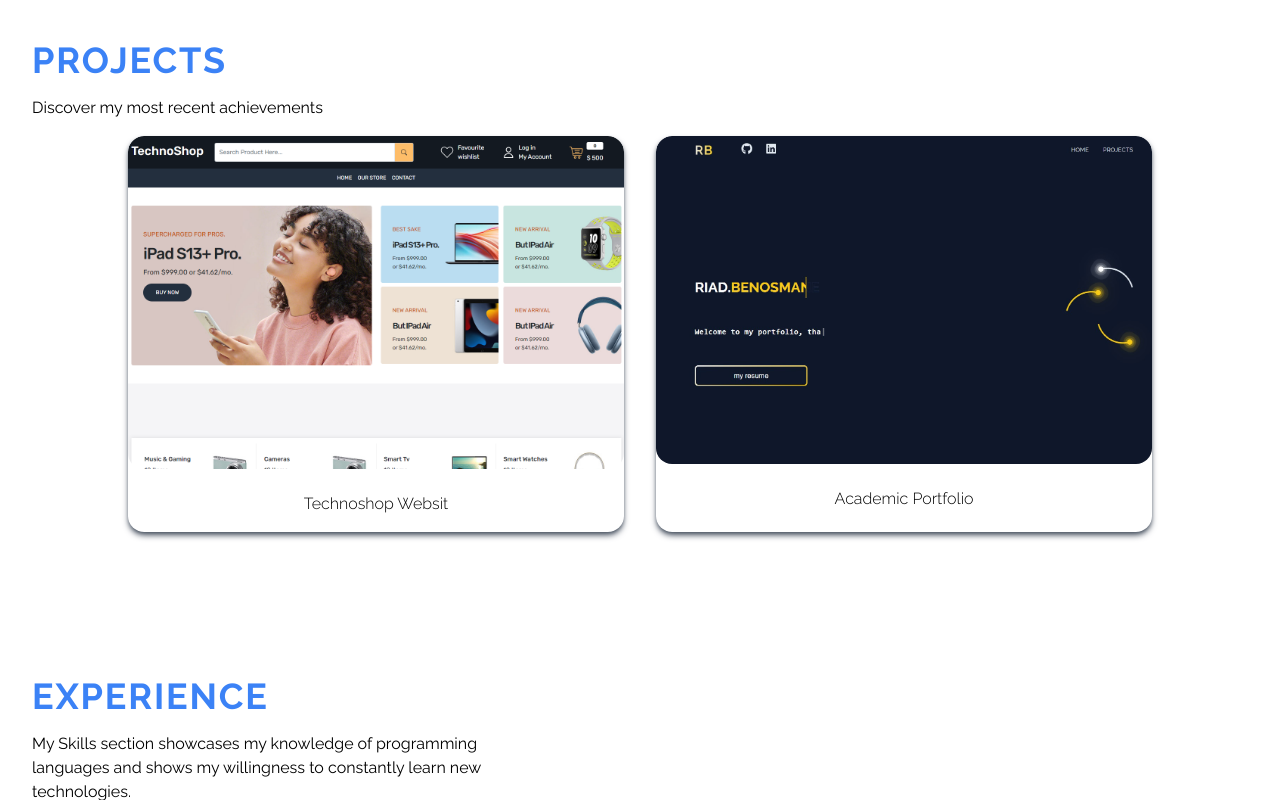
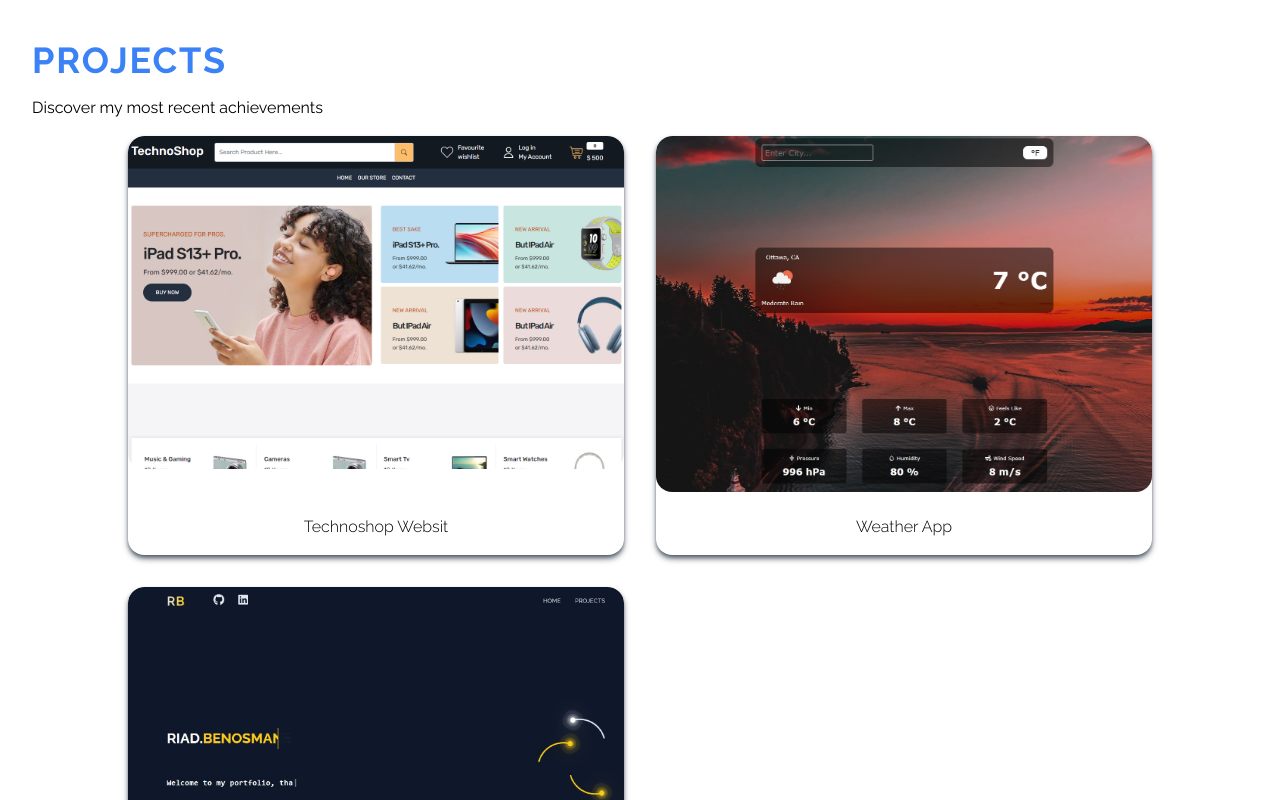
Before and after one commit to Riadbns/professionalPortfolio, a Next.js app: page / in a window 1280 px wide. Shown: the part 840-1640 px from the top of the page. Built offline with nearby package versions, Linux system fonts and the light colour scheme.

Commit message:
deployment process

```diff
--- a/components/Portfolio.jsx
+++ b/components/Portfolio.jsx
@@ -1,6 +1,7 @@
 import React from "react";
 import academique from "../public/assets/portfolio/academique.jpg";
 import technoshop from "../public/assets/portfolio/technoshop.jpg";
+import weather from '../public/assets/portfolio/weatherApp.jpg'
 import Image from "next/image";
 import Link from "next/link";
 import { FormattedMessage } from 'react-intl'
@@ -14,10 +15,17 @@ import { FormattedMessage } from 'react-intl'
     },
     {
       id: 2,
+      title: "Weather App",
+      imageSrc: weather,
+      url: "Weather-Websit",
+
+
+    },
+    {
+      id: 3,
       title: "Academic Portfolio",
       imageSrc: academique,
       url: "Academic-Portfolio",
-
     }
   ];
 const Portfolio = () => {
@@ -35,12 +43,12 @@ const Portfolio = () => {
         <div className="max-w-5xl mx-auto grid md:grid-cols-2 gap-8">
           {portfolios.map(({ id, title, imageSrc, url }) => (
             <Link key={id} href={`/portfolio/${url}`}>
-              <div  className="cursor-pointer group shadow-md shadow-gray-600 overflow-hidden rounded-2xl">
+              <div  className=" flex flex-col justify-between cursor-pointer group shadow-md shadow-gray-600 overflow-hidden rounded-2xl ">
                 <div >
                   <Image
                     src={imageSrc}
                     alt={title}
-                  className=" rounded-2xl duration-200
+                    className="rounded-2xl duration-200
                     hover:scale-110 "
                   />
                   </div>
--- a/i18n/en.json
+++ b/i18n/en.json
@@ -27,6 +27,9 @@
 
     "projet2_description":"I created an academic portfolio that shows my projects using HTML, CSS, JavaScript and Tailwind. I wanted to use the most modern technologies to build an elegant and easy to navigate website, and I chose to use Tailwind to give my site a professional and modern look. Moreover, I have designed my website with a responsive design, which means that it automatically adapts to the size of the user\u0027s screen to provide an optimal user experience on any type of device, whether it is either on desktop, tablet or smartphone.",
     "projet2_realise":"This project was carried out by Riad Benosmane",
+
+    "projet3_description":"This weather application is designed to provide real-time weather information for different countries and cities. It is created using web technologies like React, CSS, HTML, and JavaScript and uses OpenWeather API to fetch the weather data. The application's user interface is user-friendly and easy to navigate. It allows the user to search for a specific city or country to display the current weather information. The application is regularly updated to ensure the accuracy of the weather data and the availability of new features. It can be used on different devices such as desktop computers, tablets, and smartphones and offers a consistent user experience across all devices.",
+    "projet3_realise":"This project was carried out by Riad Benosmane",
 
     "cv_1":"Objective",
     "cv_2":"To obtain a Web Programmer position where I can utilize my technical skills and knowledge to contribute to the success of the organization and advance my career.",
--- a/i18n/fr.json
+++ b/i18n/fr.json
@@ -27,6 +27,10 @@
 
    "projet2_description":"J\u0027ai créé un portfolio académique qui montre mes projets en utilisant HTML, CSS, JavaScript et Tailwind. J\u0027ai voulu utiliser les technologies les plus modernes pour construire un site web élégant et facile à naviguer, et j\u0027ai choisi d\u0027utiliser Tailwind pour donner à mon site un look professionnel et moderne. De plus, j\u0027ai conçu mon site web avec un design responsive, ce qui signifie qu\u0027il s\u0027adapte automatiquement à la taille de l\u0027écran de l\u0027utilisateur pour offrir une expérience utilisateur optimale sur tout type de périphérique, que ce soit sur ordinateur de bureau, tablette ou smartphone.",
    "projet2_realise":"Ce projet a été réalisé par Riad Benosmane",
+
+   "projet3_description":"Cette application de météo est conçue pour fournir des informations en temps réel sur la météo de différents pays et villes. Elle est créée à l'aide des technologies web comme React, CSS, HTML et JavaScript et utilise l'API d'OpenWeather pour récupérer les données météorologiques. L'interface utilisateur de l'application est conviviale et facile à naviguer. Elle permet à l'utilisateur de rechercher une ville ou un pays spécifique pour afficher les informations météorologiques actuelles.L'application est régulièrement mise à jour pour garantir la précision des données météorologiques et la disponibilité de nouvelles fonctionnalités. Elle peut être utilisée sur différents appareils, tels que les ordinateurs de bureau, les tablettes et les smartphones, et offre une expérience utilisateur cohérente sur tous les dispositifs.",
+   "projet3_realise":"Ce projet a été réalisé par Riad Benosmane",
+
 
    "cv_1":"Objectif",
    "cv_2":"Obtenir un poste de Programmeur Web où je peux utiliser mes compétences techniques et mes connaissances pour contribuer au succès de l\u0027organisation et faire avancer ma carrière.",
--- a/pages/portfolio/[id].js
+++ b/pages/portfolio/[id].js
@@ -4,6 +4,7 @@ import { FaGithub } from "react-icons/fa";
 import { AiOutlineCaretRight } from "react-icons/ai";
 import Image from "next/image";
 import academique from "../../public/assets/portfolio/academique.jpg";
+import weather from '../../public/assets/portfolio/weather.jpg'
 import { BiChevronLeft } from "react-icons/bi";
 import Link from "next/link";
 import { FormattedMessage } from 'react-intl'
@@ -23,6 +24,16 @@ const portfolios = [
   },
   {
     id: 2,
+    title: "Weather App",
+    imageSrc: weather,
+    url: "Weather-Websit",
+    src:"https://newweather-app-xi.vercel.app/",
+    git:"https://github.com/Riadbns/NewweatherApp",
+    projet_description:"projet3_description",
+    projet_realise:"projet3_realise"
+  },
+  {
+    id: 3,
     title: "Academic Portfolio",
     imageSrc: academique,
     url: "Academic-Portfolio",
```
Also changed, not shown: public/assets/portfolio/weather.jpg (added), public/assets/portfolio/weatherApp.jpg (added). Lines whose indentation alone changed are shown as unchanged.
